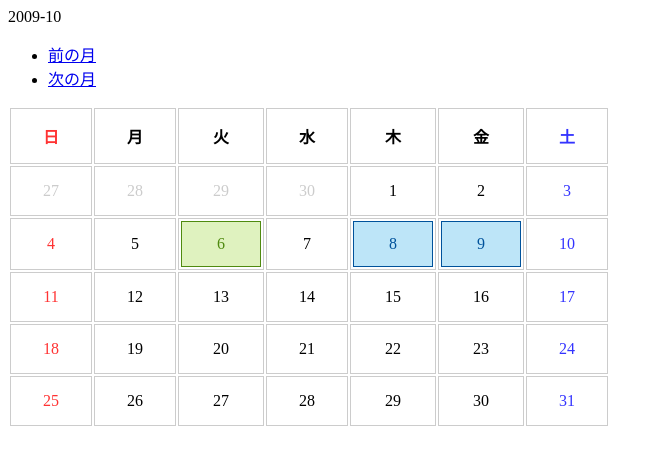
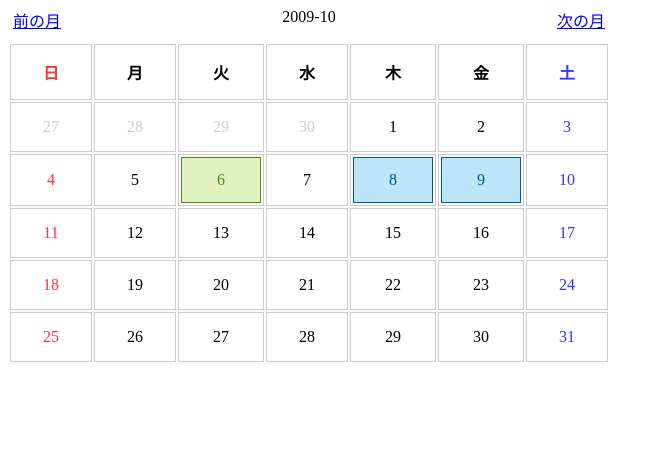
Before and after one commit to rewish/jQuery.calendar, a plain HTML site: page demo.html in a window 1280 px wide. Shown: the whole page, without its empty margins (0-663 px from the left). Drawn offline with nearby package versions, Linux system fonts and the light colour scheme.

Commit message:
デモの見た目を少し整えた。

```diff
--- a/demo.html
+++ b/demo.html
@@ -27,6 +27,40 @@ jQuery(document).ready(function($) {
 });
 	</script>
 <style type="text/css">
+#calendar {
+	position: relative;
+	width: 602px;
+}
+
+div.title {
+	position: absolute;
+	top: 0;
+	left: 0;
+	z-index: -1;
+	width: 602px;
+	text-align: center;
+}
+
+ul.moveNavi {
+	margin: 0 0 10px;
+	padding: 0 5px;
+	list-style: none;
+	overflow: hidden;
+	zoom: 1;
+}
+
+ul.moveNavi li.prev {
+	float: left;
+}
+
+ul.moveNavi li.next {
+	float: right;
+}
+
+table {
+	width: 602px;
+}
+
 th,
 td {
 	width: 80px;
```
Also changed, not shown: jquery.calendar.js.
